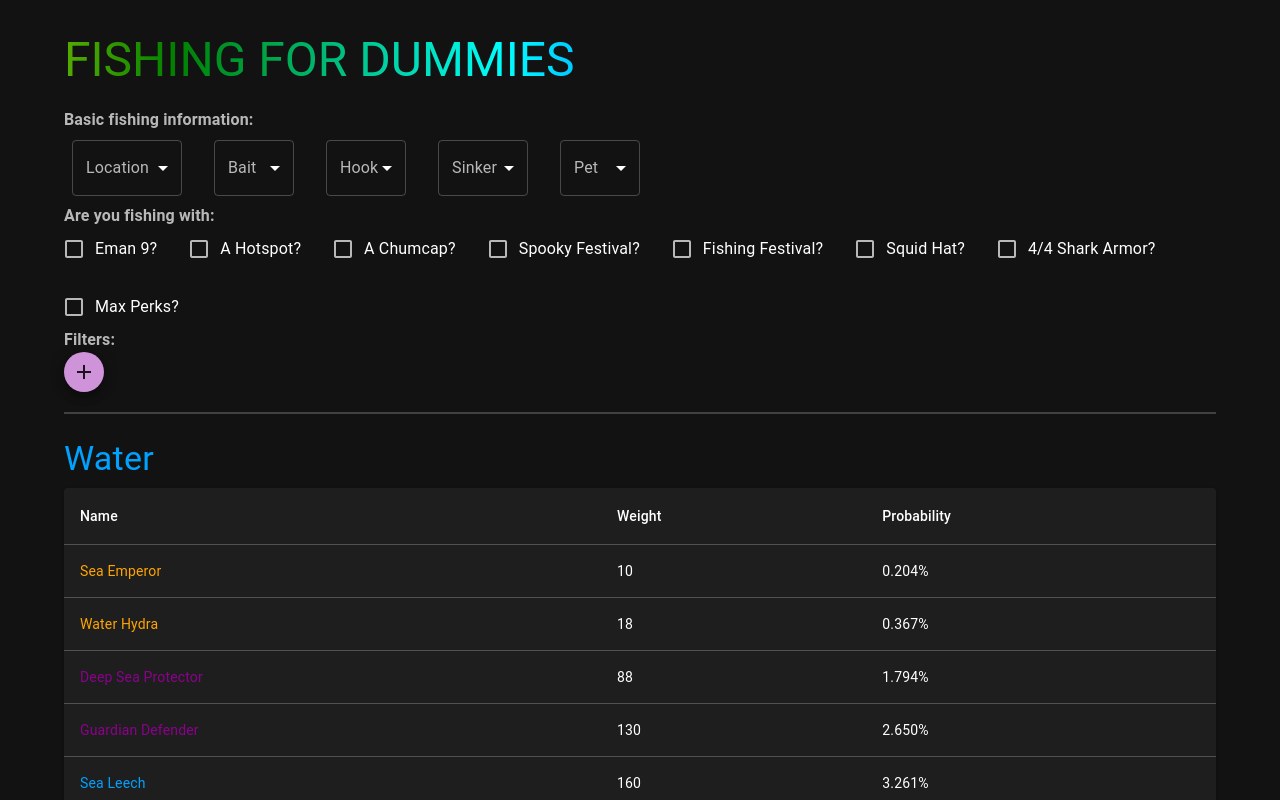
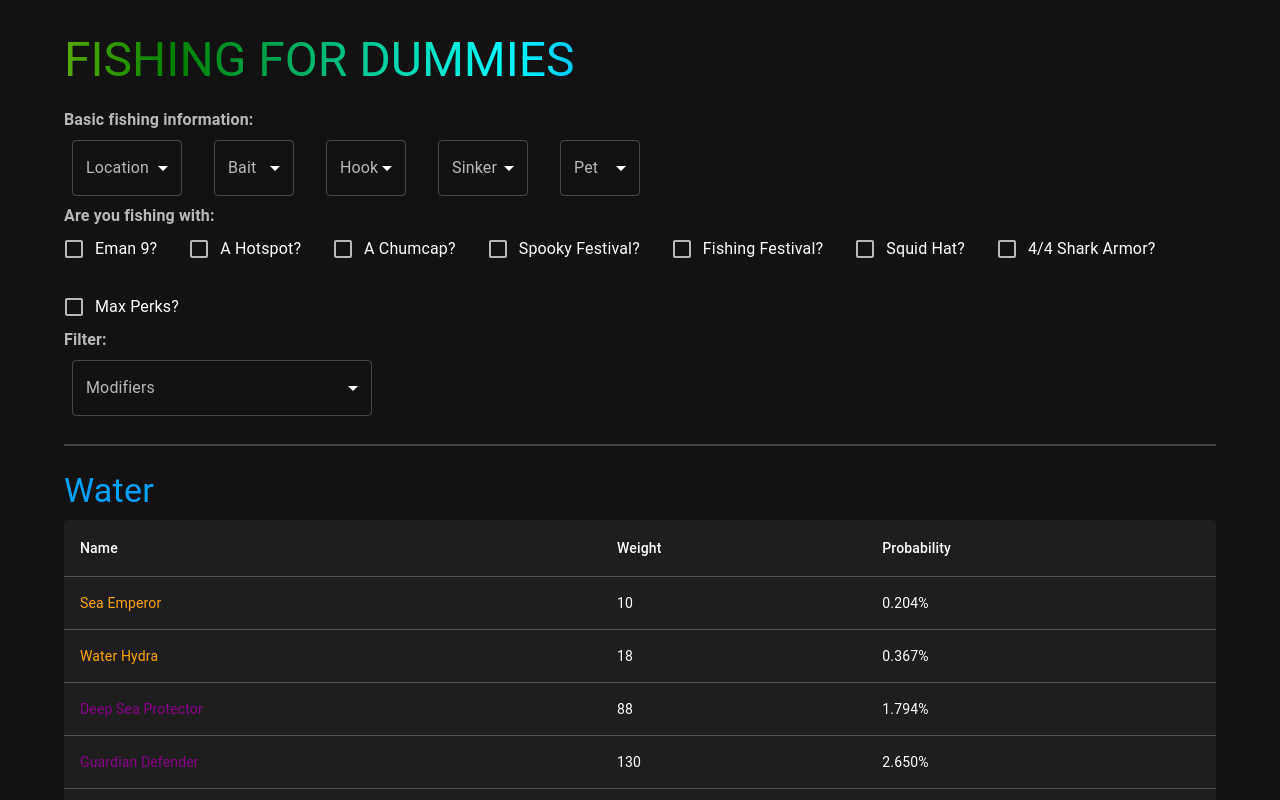
Before and after one commit to Chrisdouce/Fishing-for-dummies, a React (Vite) app: page / in a window 1280 px wide. Shown: the top 800 px of the page. Built offline with nearby package versions, Linux system fonts and the light colour scheme.

Commit message:
WIP - Adding experimental filter to water table

```diff
--- a/src/App.tsx
+++ b/src/App.tsx
@@ -30,6 +30,7 @@ function App(): JSX.Element {
     drakePiperPerk: 0,
     sharkPerk: 0,
   });
+  const [selectedModifiers, setSelectedModifiers] = useState<string[]>([]);
 
   return (
     <>
@@ -55,9 +56,9 @@ function App(): JSX.Element {
           Fishing For Dummies
         </Typography>
         <Options fishingInfo={fishingData} setFishingInfo={setFishingData} />
-        <Filter />
+        <Filter selectedModifiers={selectedModifiers} onChange={setSelectedModifiers}/>
         <hr style={{ margin: "20px 0", border: "1px solid rgba(255, 255, 255, 0.2)" }} />
-        <WaterTable fishingInfo={fishingData} />
+        <WaterTable fishingInfo={fishingData} selectedModifiers={selectedModifiers} />
         <LavaTable fishingInfo={fishingData} />
       </Container>
     </ThemeProvider>
--- a/src/components/Filter.tsx
+++ b/src/components/Filter.tsx
@@ -1,17 +1,40 @@
-import { Fab, FormLabel, Grid, Grid2 } from "@mui/material";
-import AddIcon from "@mui/icons-material/Add";
-import { JSX } from "react";
+// Filter.tsx
+import { FormControl, InputLabel, Select, MenuItem, Checkbox, ListItemText, OutlinedInput, FormLabel, Box } from "@mui/material";
+import { useState } from "react";
 
-function Filter(): JSX.Element {
-    return <>
-        <FormLabel><strong>Filters:</strong></FormLabel>
-        <Grid2 container spacing={2}>
-            <Fab size="small" color="secondary" aria-label="add">
-                <AddIcon />
-            </Fab>
-        </Grid2>
+const allModifiers = ["Spooky", "Shark", "Hotspot", "Jerry", "Oasis", "Hollows", "Goblin", "Bayou", "Quarry", "Chumcap", "Squid", "Common", "Mythic", "Legendary", "Epic", "Rare", "Uncommon", "Night", "Carrot"];
 
+interface FilterProps {
+  selectedModifiers: string[];
+  onChange: (newModifiers: string[]) => void;
+}
+
+function Filter({ selectedModifiers, onChange }: FilterProps) {
+  return (
+    <>
+    <FormLabel><strong>Filter:</strong></FormLabel>
+    <Box>
+        <FormControl sx={{ m: 1, width: 300 }}>
+        <InputLabel id="modifier-label">Modifiers</InputLabel>
+        <Select
+            labelId="modifier-label"
+            multiple
+            value={selectedModifiers}
+            onChange={(e) => onChange(e.target.value as string[])}
+            input={<OutlinedInput label="Modifiers" />}
+            renderValue={(selected) => selected.join(', ')}
+        >
+            {allModifiers.map((modifier) => (
+            <MenuItem key={modifier} value={modifier}>
+                <Checkbox checked={selectedModifiers.includes(modifier)} />
+                <ListItemText primary={modifier} />
+            </MenuItem>
+            ))}
+        </Select>
+        </FormControl>
+    </Box>
     </>
+  );
 }
 
 export default Filter;
--- a/src/components/Options.tsx
+++ b/src/components/Options.tsx
@@ -1,5 +1,5 @@
 import { FormLabel, Grid2, FormControl, InputLabel, Select, SelectChangeEvent, MenuItem, FormControlLabel, Checkbox } from "@mui/material";
-import { JSX, useState } from "react";
+import { JSX } from "react";
 import type { FishingInfo } from "../types/types";
 
 interface FishingInfoProps {
--- a/src/components/WaterTable.tsx
+++ b/src/components/WaterTable.tsx
@@ -5,14 +5,20 @@ import { FishingInfo, SeaCreature } from "../types/types";
 
 interface TableProps {
   fishingInfo: FishingInfo;
+  selectedModifiers: string[];
 }
 
-function WaterTable({ fishingInfo }: TableProps): JSX.Element {
+function WaterTable({ fishingInfo, selectedModifiers }: TableProps): JSX.Element {
   const {
     bait, location, hook, sinker, pet,
     eman, hotspot, chumcap, spooky, shark, squid, sharkArmor,
     spookyPerk, icyHookPerk, drakePiperPerk, sharkPerk
   } = fishingInfo;
+
+  const filteredCreatures = water.filter((sc: SeaCreature) =>
+    selectedModifiers.length === 0 ||
+    selectedModifiers.some(mod => sc.modifiers.includes(mod))
+  );
 
   function calculateTotalWaterWeights(modifiers = true): number {
       let totalWaterWeight = 0;
@@ -113,7 +119,7 @@ function WaterTable({ fishingInfo }: TableProps): JSX.Element {
               </TableRow>
             </TableHead>
             <TableBody>
-              {water
+              {filteredCreatures
                 .map((sc: SeaCreature) => ({
                   ...sc,
                   waterWeight: calculateWaterWeight(sc),
```
